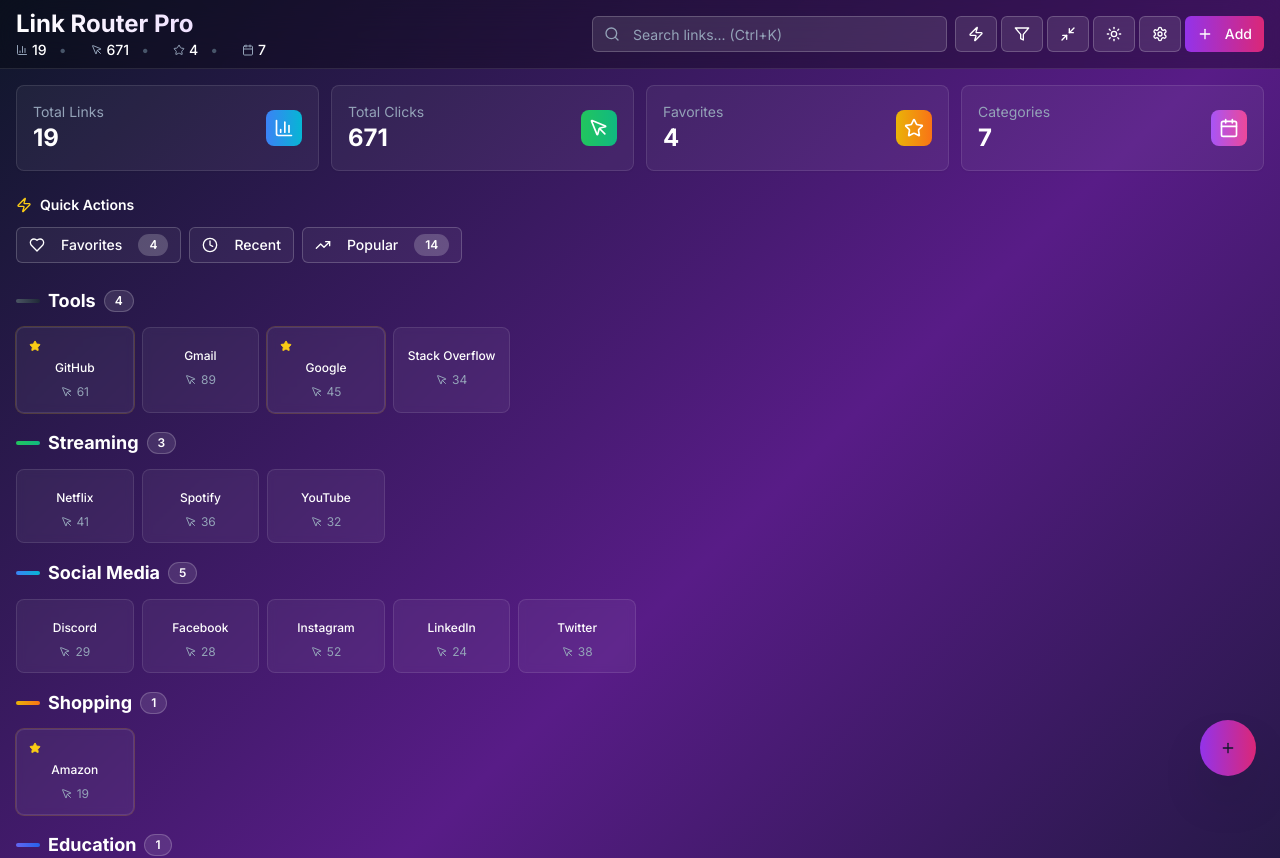
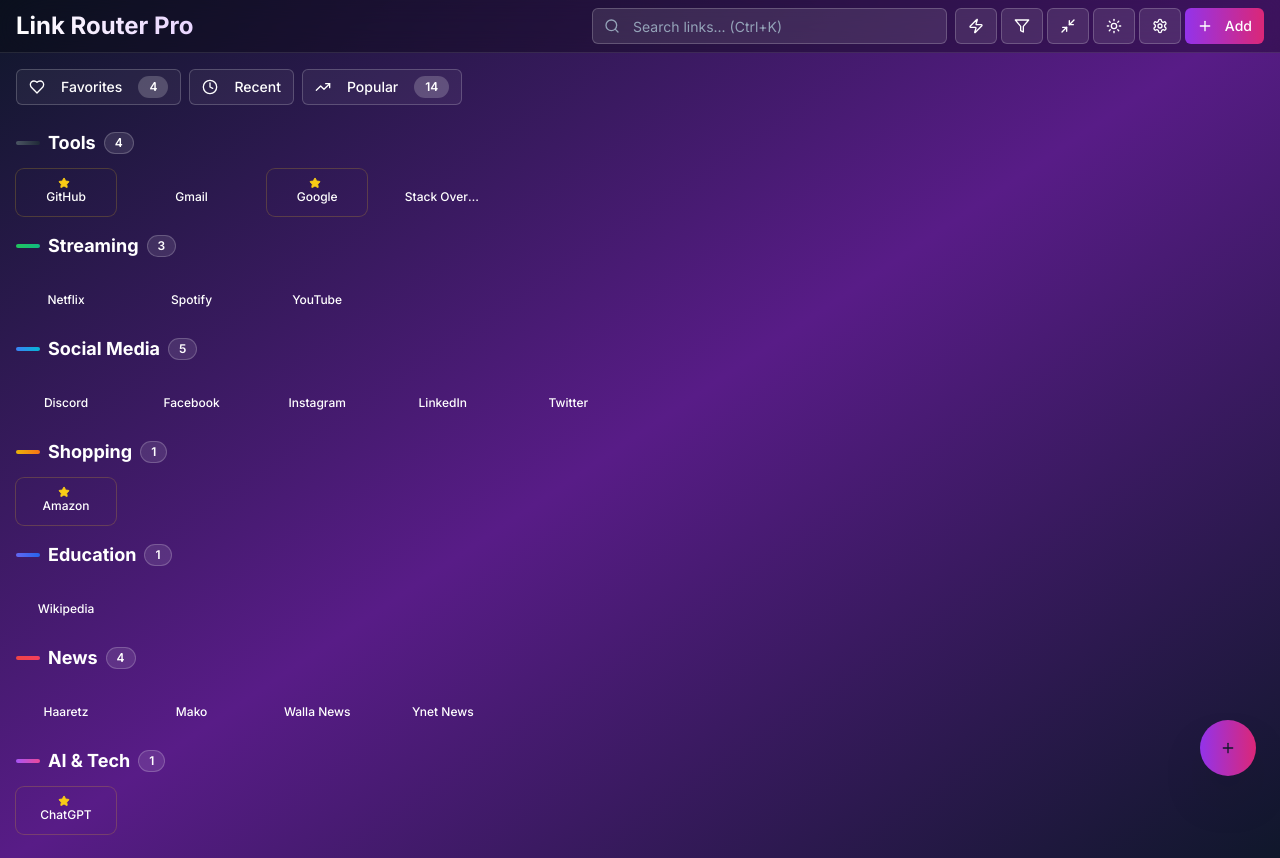
Before and after one commit to shlomixx/link-cloud-pro-ui, a React (Vite) app: page / in a window 1280 px wide. Shown: the top 858 px of the page. Built offline with nearby package versions, Linux system fonts and the light colour scheme.

Commit message:
Simplified Link Router with Icon-Only Links

```diff
--- a/src/components/AppHeader.tsx
+++ b/src/components/AppHeader.tsx
@@ -4,7 +4,6 @@ import { Button } from '@/components/ui/button';
 import { Input } from '@/components/ui/input';
 import { DropdownMenu, DropdownMenuContent, DropdownMenuItem, DropdownMenuTrigger, DropdownMenuSeparator } from '@/components/ui/dropdown-menu';
 import { Star } from 'lucide-react';
-import { StatsOverview } from './StatsOverview';
 
 interface AppHeaderProps {
   searchTerm: string;
@@ -76,16 +75,6 @@ export const AppHeader: React.FC<AppHeaderProps> = ({
               }`}>
                 Link Router Pro
               </h1>
-              {!isCompactHeader && (
-                <StatsOverview
-                  isDarkMode={isDarkMode}
-                  totalLinks={linksCount}
-                  totalClicks={totalClicks}
-                  favoriteCount={favoriteCount}
-                  categoriesCount={categoriesCount}
-                  isCompact={true}
-                />
-              )}
             </div>
           </div>
 
--- a/src/components/LinkCard.tsx
+++ b/src/components/LinkCard.tsx
@@ -1,7 +1,6 @@
 import React from 'react';
-import { Edit, Heart, ExternalLink, Star, Copy, Trash2, Clock, MousePointer } from 'lucide-react';
+import { Edit, Heart, ExternalLink, Star, Copy, Trash2 } from 'lucide-react';
 import { Button } from '@/components/ui/button';
-import { Badge } from '@/components/ui/badge';
 import { ContextMenu, ContextMenuContent, ContextMenuItem, ContextMenuTrigger, ContextMenuSeparator } from '@/components/ui/context-menu';
 import { Tooltip, TooltipContent, TooltipProvider, TooltipTrigger } from '@/components/ui/tooltip';
 
@@ -43,17 +42,6 @@ const getFaviconUrl = (url: string) => {
   }
 };
 
-const formatTimeAgo = (dateString: string) => {
-  const date = new Date(dateString);
-  const now = new Date();
-  const diffInHours = Math.floor((now.getTime() - date.getTime()) / (1000 * 60 * 60));
-
-  if (diffInHours < 1) return 'Just now';
-  if (diffInHours < 24) return `${diffInHours}h ago`;
-  if (diffInHours < 168) return `${Math.floor(diffInHours / 24)}d ago`;
-  return `${Math.floor(diffInHours / 168)}w ago`;
-};
-
 export const LinkCard: React.FC<LinkCardProps> = ({
   link,
   viewMode,
@@ -87,7 +75,7 @@ export const LinkCard: React.FC<LinkCardProps> = ({
                   onMouseLeave={onMouseLeave}
                   onClick={onLinkClick}
                   className={`
-                    group relative flex items-center gap-1.5 p-1.5 rounded-md cursor-pointer
+                    group relative flex flex-col items-center gap-1 p-2 rounded-md cursor-pointer
                     transition-all duration-200 hover:scale-105
                     ${isDarkMode
                       ? 'hover:bg-white/5 active:bg-white/10'
@@ -100,18 +88,18 @@ export const LinkCard: React.FC<LinkCardProps> = ({
                   <img
                     src={getFaviconUrl(link.url || link.defaultUrl || '')}
                     alt=""
-                    className="w-4 h-4 rounded flex-shrink-0"
+                    className="w-6 h-6 rounded"
                     onError={(e) => {
                       (e.target as HTMLImageElement).style.display = 'none';
                     }}
                   />
-                  <span className={`text-xs font-medium truncate max-w-[60px] ${
+                  <span className={`text-xs font-medium text-center max-w-[60px] leading-tight ${
                     isDarkMode ? 'text-white' : 'text-slate-800'
                   }`}>
                     {link.name}
                   </span>
                   {link.isFavorite && (
-                    <Star className="w-2.5 h-2.5 fill-yellow-400 text-yellow-400 flex-shrink-0" />
+                    <Star className="w-2 h-2 fill-yellow-400 text-yellow-400 absolute -top-1 -right-1" />
                   )}
                 </div>
               </ContextMenuTrigger>
@@ -145,9 +133,6 @@ export const LinkCard: React.FC<LinkCardProps> = ({
               <div className="font-medium">{link.name}</div>
               <div className="text-muted-foreground">{link.url || link.defaultUrl}</div>
               {link.clicks && <div className="text-muted-foreground">{link.clicks} clicks</div>}
-              {link.lastClicked && (
-                <div className="text-muted-foreground">Last: {formatTimeAgo(link.lastClicked)}</div>
-              )}
             </div>
           </TooltipContent>
         </Tooltip>
@@ -155,7 +140,7 @@ export const LinkCard: React.FC<LinkCardProps> = ({
     );
   }
 
-  // Compact view - minimal with small cards
+  // Compact view - minimal with icons and names only
   if (viewMode === 'compact') {
     return (
       <ContextMenu>
@@ -167,56 +152,121 @@ export const LinkCard: React.FC<LinkCardProps> = ({
             onMouseLeave={onMouseLeave}
             onClick={onLinkClick}
             className={`
-              group relative p-3 rounded-lg cursor-pointer min-w-[100px] max-w-[140px]
-              transition-all duration-200 backdrop-blur-sm
+              group relative flex flex-col items-center gap-2 p-3 rounded-lg cursor-pointer min-w-[80px] max-w-[100px]
+              transition-all duration-200
               ${isDarkMode
-                ? 'bg-white/5 hover:bg-white/10 border border-white/10 hover:border-white/20'
-                : 'bg-black/5 hover:bg-black/10 border border-black/10 hover:border-black/20'
+                ? 'hover:bg-white/5 active:bg-white/10'
+                : 'hover:bg-black/5 active:bg-black/10'
               }
-              ${isHovered ? 'scale-102 shadow-lg' : ''}
+              ${isHovered ? 'scale-105' : ''}
               ${isClicked ? 'scale-95' : ''}
               ${link.isFavorite ? 'ring-1 ring-yellow-400/20' : ''}
             `}
           >
-            <div className="flex flex-col items-center text-center space-y-2">
-              <div className="flex items-center justify-between w-full">
+            <div className="relative">
               <img
                 src={getFaviconUrl(link.url || link.defaultUrl || '')}
                 alt=""
-                  className="w-5 h-5 rounded"
+                className="w-8 h-8 rounded"
                 onError={(e) => {
                   (e.target as HTMLImageElement).style.display = 'none';
                 }}
               />
               {link.isFavorite && (
-                  <Star className="w-3 h-3 fill-yellow-400 text-yellow-400" />
+                <Star className="w-3 h-3 fill-yellow-400 text-yellow-400 absolute -top-1 -right-1" />
               )}
             </div>
 
-              <span className={`font-medium text-xs truncate w-full ${
+            <span className={`font-medium text-xs text-center truncate w-full leading-tight ${
               isDarkMode ? 'text-white' : 'text-slate-800'
             }`}>
               {link.name}
             </span>
+          </div>
+        </ContextMenuTrigger>
+        <ContextMenuContent className={isDarkMode ? 'bg-slate-900/95 border-slate-700' : 'bg-white/95 border-slate-200'}>
+          <ContextMenuItem onClick={onEdit}>
+            <Edit className="w-4 h-4 mr-2" />
+            Edit
+          </ContextMenuItem>
+          <ContextMenuItem onClick={onCopyUrl}>
+            <Copy className="w-4 h-4 mr-2" />
+            Copy URL
+          </ContextMenuItem>
+          <ContextMenuItem onClick={onToggleFavorite}>
+            <Heart className="w-4 h-4 mr-2" />
+            {link.isFavorite ? 'Remove Favorite' : 'Add Favorite'}
+          </ContextMenuItem>
+          {onDelete && (
+            <>
+              <ContextMenuSeparator />
+              <ContextMenuItem onClick={onDelete} className="text-red-600">
+                <Trash2 className="w-4 h-4 mr-2" />
+                Delete
+              </ContextMenuItem>
+            </>
+          )}
+        </ContextMenuContent>
+      </ContextMenu>
+    );
+  }
 
-              <div className="flex items-center gap-2 text-xs">
-                {link.clicks && (
-                  <div className={`flex items-center gap-1 ${
-                    isDarkMode ? 'text-slate-400' : 'text-slate-500'
+  // Grid view - icons and names only
+  if (viewMode === 'grid') {
+    return (
+      <ContextMenu>
+        <ContextMenuTrigger asChild>
+          <div
+            draggable
+            onDragStart={onDragStart}
+            onMouseEnter={onMouseEnter}
+            onMouseLeave={onMouseLeave}
+            onClick={onLinkClick}
+            className={`
+              group relative flex flex-col items-center gap-3 p-4 rounded-lg cursor-pointer
+              transition-all duration-200
+              ${isDarkMode
+                ? 'hover:bg-white/5 active:bg-white/10'
+                : 'hover:bg-black/5 active:bg-black/10'
+              }
+              ${isHovered ? 'scale-105' : ''}
+              ${isClicked ? 'scale-95' : ''}
+              ${link.isFavorite ? 'ring-1 ring-yellow-400/20' : ''}
+            `}
+          >
+            <Button
+              size="sm"
+              variant="ghost"
+              onClick={onToggleFavorite}
+              className={`absolute top-2 right-2 w-6 h-6 p-0 opacity-0 group-hover:opacity-100 transition-all duration-300 z-10 ${
+                link.isFavorite ? 'opacity-100' : ''
+              }`}
+            >
+              <Star className={`w-3 h-3 ${
+                link.isFavorite
+                  ? 'fill-yellow-400 text-yellow-400'
+                  : isDarkMode ? 'text-slate-400 hover:text-yellow-400' : 'text-slate-500 hover:text-yellow-500'
+              }`} />
+            </Button>
+
+            <div className="relative">
+              <img
+                src={getFaviconUrl(link.url || link.defaultUrl || '')}
+                alt=""
+                className="w-10 h-10 rounded transition-all duration-300 group-hover:scale-110"
+                onError={(e) => {
+                  (e.target as HTMLImageElement).style.display = 'none';
+                }}
+              />
+            </div>
+
+            <div className="w-full text-center">
+              <h3 className={`font-medium text-sm truncate ${
+                isDarkMode ? 'text-white' : 'text-slate-800'
               }`}>
-                    <MousePointer className="w-3 h-3" />
-                    {link.clicks}
-                  </div>
-                )}
-                {link.lastClicked && (
-                  <div className={`flex items-center gap-1 ${
-                    isDarkMode ? 'text-slate-400' : 'text-slate-500'
-                  }`}>
-                    <Clock className="w-3 h-3" />
-                    {formatTimeAgo(link.lastClicked)}
-                  </div>
-                )}
-              </div>
+                {link.name}
+                {link.isPrivate && <span className="ml-1 text-yellow-500">🔒</span>}
+              </h3>
             </div>
           </div>
         </ContextMenuTrigger>
@@ -247,8 +297,7 @@ export const LinkCard: React.FC<LinkCardProps> = ({
     );
   }
 
-  // Grid view
-  if (viewMode === 'grid') {
+  // List view - simplified
   return (
     <ContextMenu>
       <ContextMenuTrigger asChild>
@@ -259,120 +308,13 @@ export const LinkCard: React.FC<LinkCardProps> = ({
           onMouseLeave={onMouseLeave}
           onClick={onLinkClick}
           className={`
-              group relative p-4 rounded-lg cursor-pointer
-              transition-all duration-200 backdrop-blur-sm
+            group flex items-center gap-4 p-3 rounded-lg cursor-pointer w-full
+            transition-all duration-200
             ${isDarkMode
-                ? 'bg-white/5 hover:bg-white/10 border border-white/10 hover:border-white/20'
-                : 'bg-black/5 hover:bg-black/10 border border-black/10 hover:border-black/20'
+              ? 'hover:bg-white/5 active:bg-white/10'
+              : 'hover:bg-black/5 active:bg-black/10'
             }
-              ${isHovered ? 'scale-105 shadow-lg' : ''}
-              ${isClicked ? 'scale-95' : ''}
-              ${link.isFavorite ? 'ring-1 ring-yellow-400/20' : ''}
-            `}
-          >
-            <div className="flex flex-col items-center text-center space-y-3">
-              <Button
-                size="sm"
-                variant="ghost"
-                onClick={onToggleFavorite}
-                className={`absolute top-2 right-2 w-6 h-6 p-0 opacity-0 group-hover:opacity-100 transition-all duration-300 z-10 ${
-                  link.isFavorite ? 'opacity-100' : ''
-                }`}
-              >
-                <Star className={`w-3 h-3 ${
-                  link.isFavorite
-                    ? 'fill-yellow-400 text-yellow-400'
-                    : isDarkMode ? 'text-slate-400 hover:text-yellow-400' : 'text-slate-500 hover:text-yellow-500'
-                }`} />
-              </Button>
-
-              <div className={`w-12 h-12 rounded-xl p-3 flex items-center justify-center transition-all duration-300 group-hover:scale-110 ${
-                isDarkMode ? 'bg-white/10 group-hover:bg-white/20' : 'bg-black/10 group-hover:bg-black/20'
-              }`}>
-                <img
-                  src={getFaviconUrl(link.url || link.defaultUrl || '')}
-                  alt=""
-                  className="w-6 h-6 rounded"
-                  onError={(e) => {
-                    (e.target as HTMLImageElement).style.display = 'none';
-                  }}
-                />
-              </div>
-
-              <div className="w-full">
-                <h3 className={`font-medium text-sm truncate ${
-                  isDarkMode ? 'text-white' : 'text-slate-800'
-                }`}>
-                  {link.name}
-                  {link.isPrivate && <span className="ml-1 text-yellow-500">🔒</span>}
-                </h3>
-                <div className="flex items-center justify-center gap-3 mt-2 text-xs">
-                  {link.clicks && (
-                    <div className={`flex items-center gap-1 ${
-                      isDarkMode ? 'text-slate-400' : 'text-slate-500'
-                    }`}>
-                      <MousePointer className="w-3 h-3" />
-                      {link.clicks}
-                    </div>
-                  )}
-                  {link.lastClicked && (
-                    <div className={`flex items-center gap-1 ${
-                      isDarkMode ? 'text-slate-400' : 'text-slate-500'
-                    }`}>
-                      <Clock className="w-3 h-3" />
-                      {formatTimeAgo(link.lastClicked)}
-                    </div>
-                  )}
-                </div>
-              </div>
-            </div>
-          </div>
-        </ContextMenuTrigger>
-        <ContextMenuContent className={isDarkMode ? 'bg-slate-900/95 border-slate-700' : 'bg-white/95 border-slate-200'}>
-          <ContextMenuItem onClick={onEdit}>
-            <Edit className="w-4 h-4 mr-2" />
-            Edit
-          </ContextMenuItem>
-          <ContextMenuItem onClick={onCopyUrl}>
-            <Copy className="w-4 h-4 mr-2" />
-            Copy URL
-          </ContextMenuItem>
-          <ContextMenuItem onClick={onToggleFavorite}>
-            <Heart className="w-4 h-4 mr-2" />
-            {link.isFavorite ? 'Remove Favorite' : 'Add Favorite'}
-          </ContextMenuItem>
-          {onDelete && (
-            <>
-              <ContextMenuSeparator />
-              <ContextMenuItem onClick={onDelete} className="text-red-600">
-                <Trash2 className="w-4 h-4 mr-2" />
-                Delete
-              </ContextMenuItem>
-            </>
-          )}
-        </ContextMenuContent>
-      </ContextMenu>
-    );
-  }
-
-  // List view
-  return (
-    <ContextMenu>
-      <ContextMenuTrigger asChild>
-        <div
-          draggable
-          onDragStart={onDragStart}
-          onMouseEnter={onMouseEnter}
-          onMouseLeave={onMouseLeave}
-          onClick={onLinkClick}
-          className={`
-            group flex items-center gap-4 p-4 rounded-lg cursor-pointer w-full
-            transition-all duration-200 backdrop-blur-sm
-            ${isDarkMode
-              ? 'bg-white/5 hover:bg-white/10 border border-white/10 hover:border-white/20'
-              : 'bg-black/5 hover:bg-black/10 border border-black/10 hover:border-black/20'
-            }
-            ${isHovered ? 'scale-[1.02] shadow-lg' : ''}
+            ${isHovered ? 'scale-[1.02]' : ''}
             ${isClicked ? 'scale-[0.98]' : ''}
             ${link.isFavorite ? 'ring-1 ring-yellow-400/20' : ''}
           `}
@@ -406,29 +348,7 @@ export const LinkCard: React.FC<LinkCardProps> = ({
             </div>
           </div>
 
-          <div className="flex items-center gap-3">
-            <div className="flex items-center gap-4 text-sm">
-              {link.clicks && (
-                <div className={`flex items-center gap-1 ${
-                  isDarkMode ? 'text-slate-400' : 'text-slate-500'
-                }`}>
-                  <MousePointer className="w-4 h-4" />
-                  <Badge variant="outline" className={`${
-                    isDarkMode ? 'border-white/20 text-white' : 'border-black/20 text-slate-800'
-                  }`}>
-                    {link.clicks} clicks
-                  </Badge>
-                </div>
-              )}
-              {link.lastClicked && (
-                <div className={`flex items-center gap-1 ${
-                  isDarkMode ? 'text-slate-400' : 'text-slate-500'
-                }`}>
-                  <Clock className="w-4 h-4" />
-                  <span>{formatTimeAgo(link.lastClicked)}</span>
-                </div>
-              )}
-            </div>
+          <div className="flex items-center gap-2">
             <Button
               size="sm"
               className="bg-gradient-to-r from-purple-600 to-pink-600 hover:from-purple-700 hover:to-pink-700 transition-all duration-300 hover:scale-105"
--- a/src/components/QuickActions.tsx
+++ b/src/components/QuickActions.tsx
@@ -1,5 +1,5 @@
 import React from 'react';
-import { Keyboard, Zap, Heart, Clock, TrendingUp } from 'lucide-react';
+import { Heart, Clock, TrendingUp } from 'lucide-react';
 import { Button } from '@/components/ui/button';
 import { Badge } from '@/components/ui/badge';
 import { Tooltip, TooltipContent, TooltipProvider, TooltipTrigger } from '@/components/ui/tooltip';
@@ -48,13 +48,6 @@ export const QuickActions: React.FC<QuickActionsProps> = ({
 
   return (
     <div className="mb-6">
-      <div className="flex items-center gap-2 mb-3">
-        <Zap className={`w-4 h-4 ${isDarkMode ? 'text-yellow-400' : 'text-yellow-600'}`} />
-        <h2 className={`text-sm font-semibold ${isDarkMode ? 'text-white' : 'text-slate-800'}`}>
-          Quick Actions
-        </h2>
-      </div>
-
       <div className="flex gap-2 flex-wrap">
         {quickActions.map((action) => (
           <TooltipProvider key={action.id}>
@@ -87,10 +80,7 @@ export const QuickActions: React.FC<QuickActionsProps> = ({
               <TooltipContent>
                 <div className="flex items-center gap-2">
                   <span>Show {action.label}</span>
-                  <div className="flex items-center gap-1">
-                    <Keyboard className="w-3 h-3" />
-                    <span className="text-xs">Alt+{action.shortcut}</span>
-                  </div>
+                  <span className="text-xs opacity-70">Alt+{action.shortcut}</span>
                 </div>
               </TooltipContent>
             </Tooltip>
--- a/src/components/StatsOverview.tsx
+++ /dev/null
@@ -1,97 +0,0 @@
-import React from 'react';
-import { BarChart3, MousePointer, Star, Calendar, TrendingUp } from 'lucide-react';
-import { Card, CardContent } from '@/components/ui/card';
-
-interface StatsOverviewProps {
-  isDarkMode: boolean;
-  totalLinks: number;
-  totalClicks: number;
-  favoriteCount: number;
-  categoriesCount: number;
-  isCompact?: boolean;
-}
-
-export const StatsOverview: React.FC<StatsOverviewProps> = ({
-  isDarkMode,
-  totalLinks,
-  totalClicks,
-  favoriteCount,
-  categoriesCount,
-  isCompact = false
-}) => {
-  const stats = [
-    {
-      label: 'Total Links',
-      value: totalLinks,
-      icon: BarChart3,
-      color: 'from-blue-500 to-cyan-500'
-    },
-    {
-      label: 'Total Clicks',
-      value: totalClicks,
-      icon: MousePointer,
-      color: 'from-green-500 to-emerald-500'
-    },
-    {
-      label: 'Favorites',
-      value: favoriteCount,
-      icon: Star,
-      color: 'from-yellow-500 to-orange-500'
-    },
-    {
-      label: 'Categories',
-      value: categoriesCount,
-      icon: Calendar,
-      color: 'from-purple-500 to-pink-500'
-    }
-  ];
-
-  if (isCompact) {
-    return (
-      <div className="flex items-center gap-4 text-sm">
-        {stats.map((stat, index) => (
-          <div key={stat.label} className="flex items-center gap-1">
-            <stat.icon className={`w-3 h-3 ${isDarkMode ? 'text-slate-400' : 'text-slate-500'}`} />
-            <span className={`font-medium ${isDarkMode ? 'text-white' : 'text-slate-800'}`}>
-              {stat.value}
-            </span>
-            {index < stats.length - 1 && (
-              <span className={`mx-2 ${isDarkMode ? 'text-slate-600' : 'text-slate-400'}`}>•</span>
-            )}
-          </div>
-        ))}
-      </div>
-    );
-  }
-
-  return (
-    <div className="grid grid-cols-2 md:grid-cols-4 gap-3 mb-6">
-      {stats.map((stat) => (
-        <Card
-          key={stat.label}
-          className={`transition-all duration-300 hover:scale-105 ${
-            isDarkMode
-              ? 'bg-white/5 border-white/10 hover:bg-white/10'
-              : 'bg-black/5 border-black/10 hover:bg-black/10'
-          }`}
-        >
-          <CardContent className="p-4">
-            <div className="flex items-center justify-between">
-              <div>
-                <p className={`text-sm ${isDarkMode ? 'text-slate-400' : 'text-slate-600'}`}>
-                  {stat.label}
-                </p>
-                <p className={`text-2xl font-bold ${isDarkMode ? 'text-white' : 'text-slate-800'}`}>
-                  {stat.value}
-                </p>
-              </div>
-              <div className={`p-2 rounded-lg bg-gradient-to-r ${stat.color}`}>
-                <stat.icon className="w-5 h-5 text-white" />
-              </div>
-            </div>
-          </CardContent>
-        </Card>
-      ))}
-    </div>
-  );
-};
--- a/src/pages/Index.tsx
+++ b/src/pages/Index.tsx
@@ -6,7 +6,6 @@ import { AppHeader } from '@/components/AppHeader';
 import { CategorySection } from '@/components/CategorySection';
 import { LinkModal } from '@/components/LinkModal';
 import { QuickActions } from '@/components/QuickActions';
-import { StatsOverview } from '@/components/StatsOverview';
 import { KeyboardShortcuts } from '@/components/KeyboardShortcuts';
 import { LinkData, FormData, ViewMode, SortBy } from '@/types';
 
@@ -544,17 +543,6 @@ const Index = () => {
 
       {/* Main Content */}
       <div className="container mx-auto px-4 py-4">
-        {/* Stats Overview - Only show when not compact header */}
-        {!isCompactHeader && (
-          <StatsOverview
-            isDarkMode={isDarkMode}
-            totalLinks={linksData.length}
-            totalClicks={totalClicks}
-            favoriteCount={favoriteLinks.length}
-            categoriesCount={categories.length}
-          />
-        )}
-
         {/* Quick Actions */}
         <QuickActions
           isDarkMode={isDarkMode}
```
Lines whose indentation alone changed are shown as unchanged.
